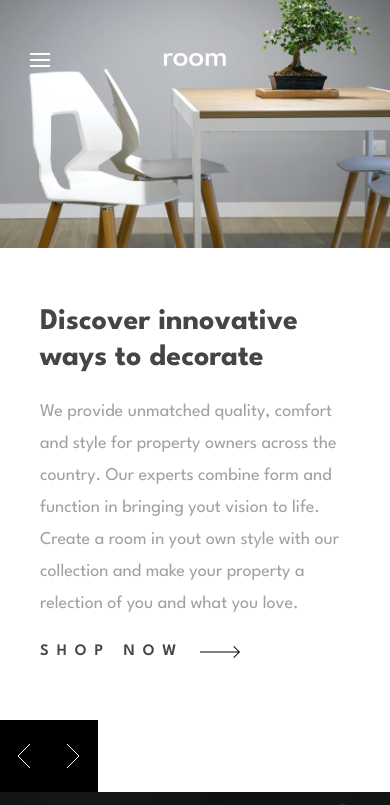
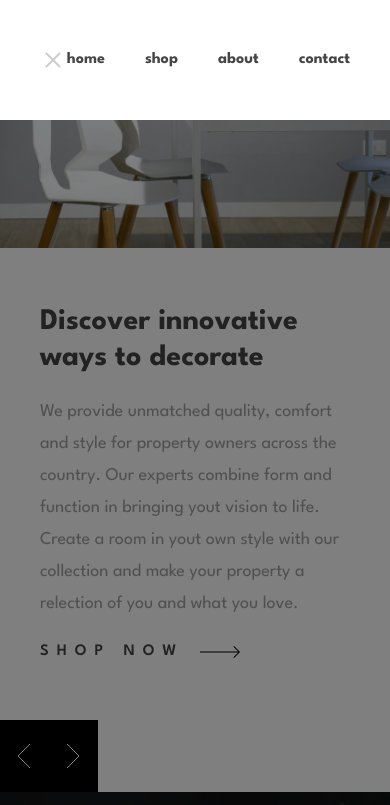
Before and after one commit to hernandez-dev/react-room-landingpage, a React (Vite) app: page / in a window 390 px wide. Shown: the top 805 px of the page. Built offline with nearby package versions, Linux system fonts and the light colour scheme.

Commit message:
Project - App.jsx - importing and rendering MobileNavigation

```diff
--- a/src/App.jsx
+++ b/src/App.jsx
@@ -1,6 +1,7 @@
 // components
 import Hero from "./components/Hero.jsx"
 import About from "./components/About.jsx"
+import MobileNavigation from "./components/MobileNavigation.jsx"
 
 // links
 const links = [
@@ -31,6 +32,7 @@ function App() {
     <>
       <Hero links={links} />
       <About />
+      <MobileNavigation links={links} />
     </>
   )
 }
```
